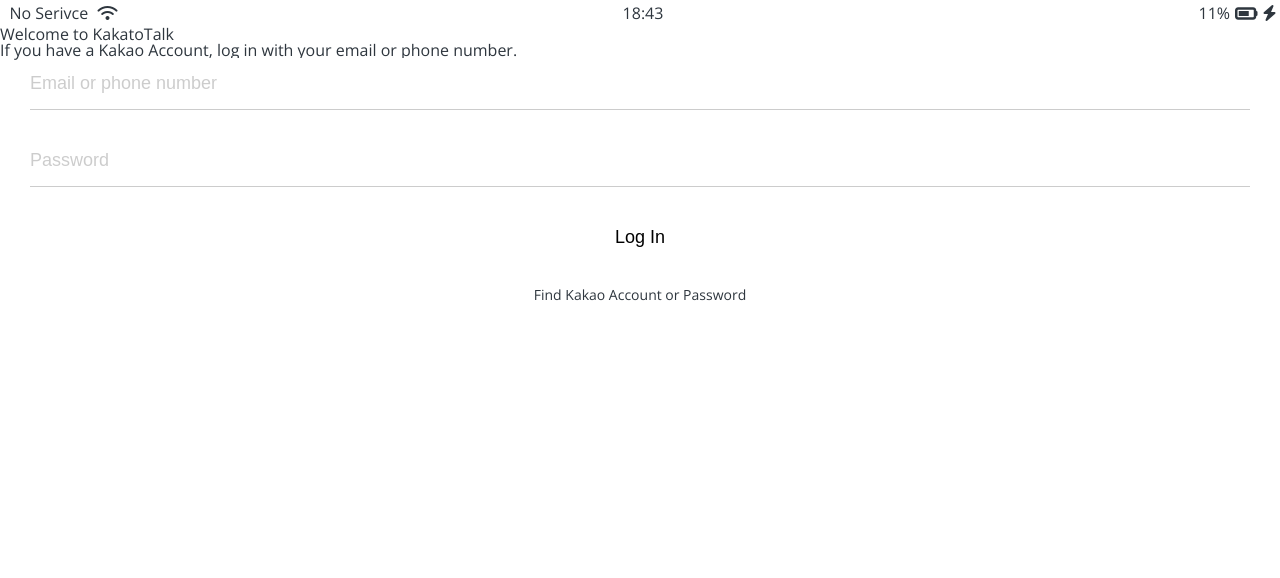
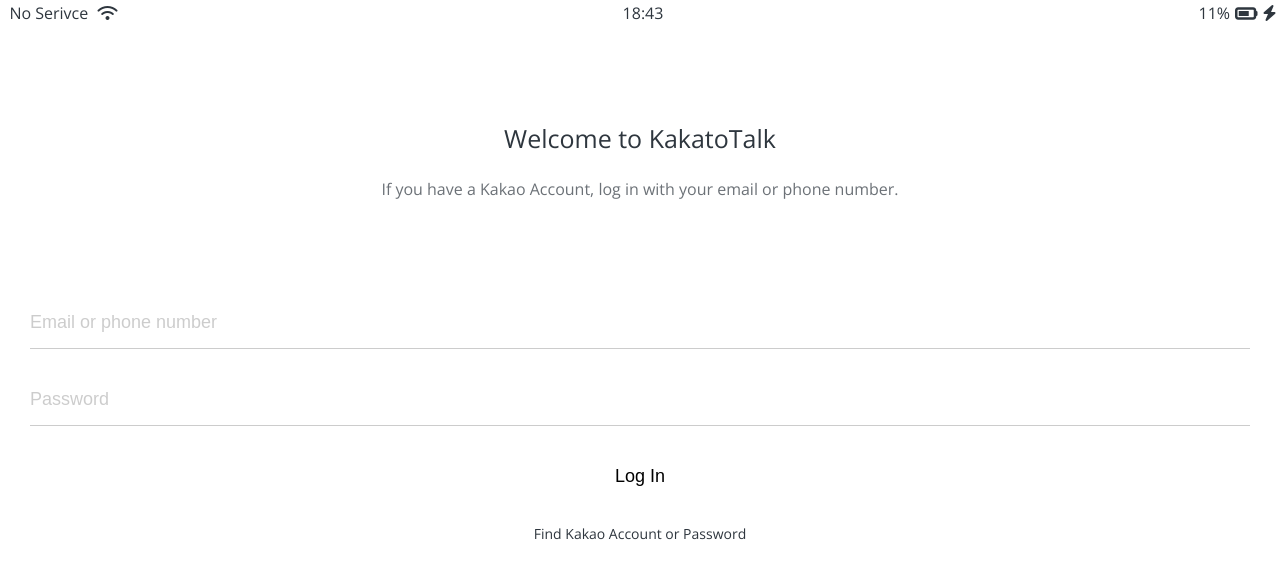
Before and after one commit to 1eedaegon/kakao-talk-clone, a plain HTML site: page index.html in a window 1280 px wide. Drawn offline with nearby package versions, Linux system fonts and the light colour scheme.

Commit message:
update import welcome-header.css -> styles.css

```diff
--- a/css/components/welcome-header.css
+++ b/css/components/welcome-header.css
@@ -5,11 +5,13 @@
     flex-direction: column;
     align-items: center;
 }
+
 .welcome-header__title {
     margin-bottom: 30px;
     font-size: 25px;
 }
+
 .welcome-header__text {
-    width: 50%;
-    opacity: 0.6;
+    width: 60%;
+    opacity: 0.7;
 }
--- a/css/styles.css
+++ b/css/styles.css
@@ -6,6 +6,7 @@
 @import "variables.css";
 
 /* Components */
+@import "components/welcome-header.css";
 @import "components/status-bar.css";
 @import "components/nav-bar.css";
 @import "components/screen-header.css";
```
